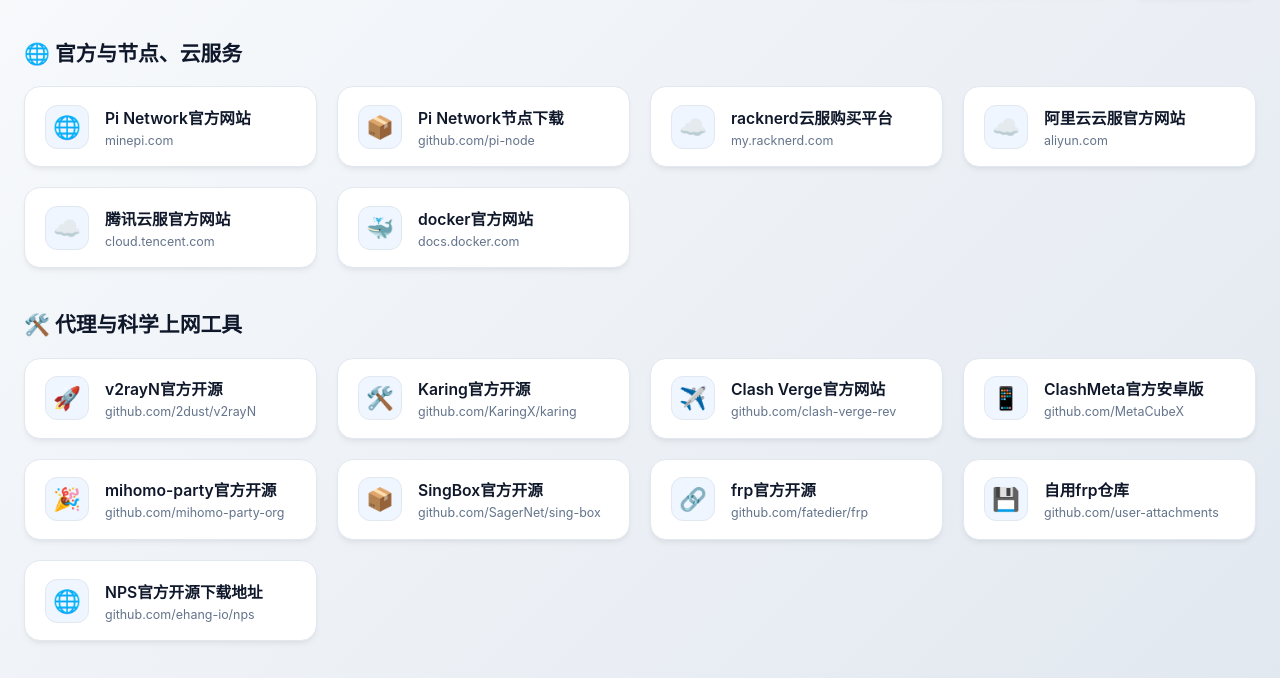
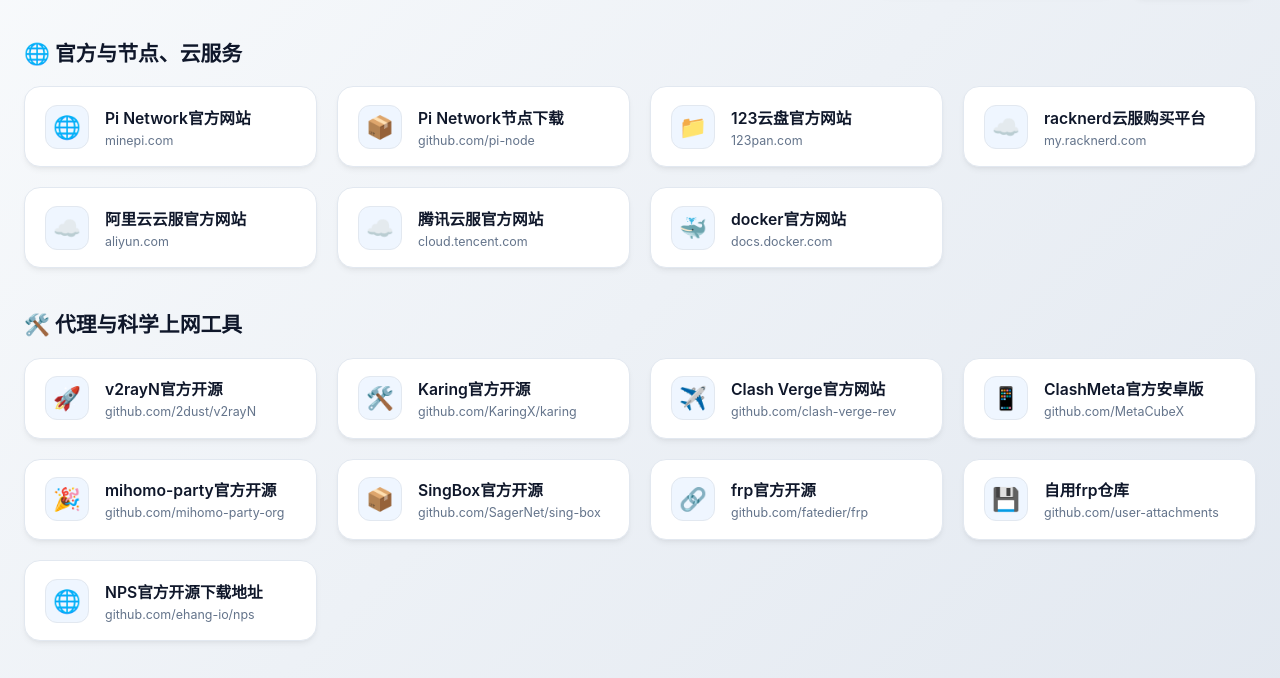
Before and after one commit to Dzw1988/DZW, a plain HTML site: page index.html in a window 1280 px wide. Shown: the part 88-766 px from the top of the page. Drawn offline with Linux system fonts and the light colour scheme.

Commit message:
Update index.html

```diff
--- a/index.html
+++ b/index.html
@@ -245,6 +245,14 @@
         <div class="card-content">
           <div class="card-title">Pi Network节点下载 <span class="arrow-icon">↗</span></div>
           <div class="card-link">github.com/pi-node</div>
+        </div>
+      </a>
+
+      <a class="nav-card" href="http://www.123pan.com/" target="_blank">
+        <div class="icon-badge">📁</div>
+        <div class="card-content">
+          <div class="card-title">123云盘官方网站 <span class="arrow-icon">↗</span></div>
+          <div class="card-link">123pan.com</div>
         </div>
       </a>
 
```
